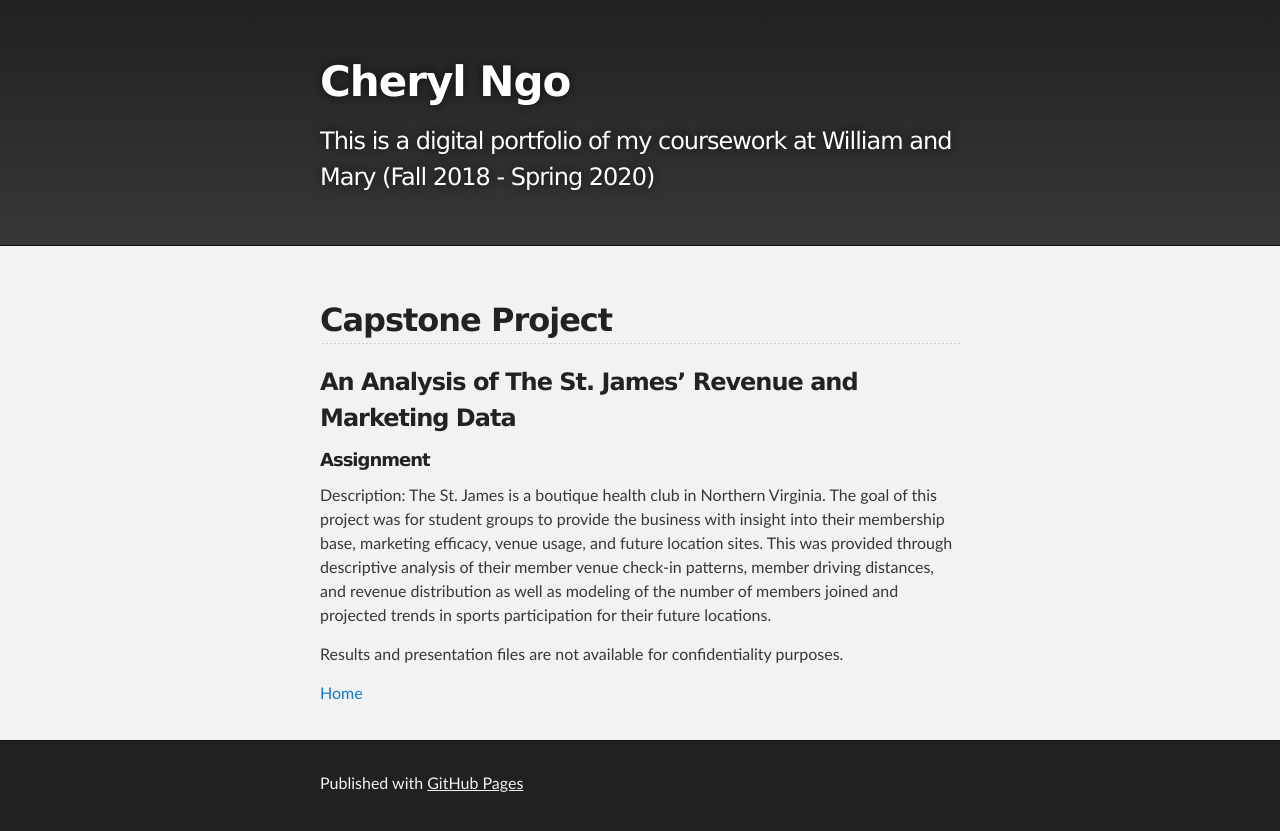
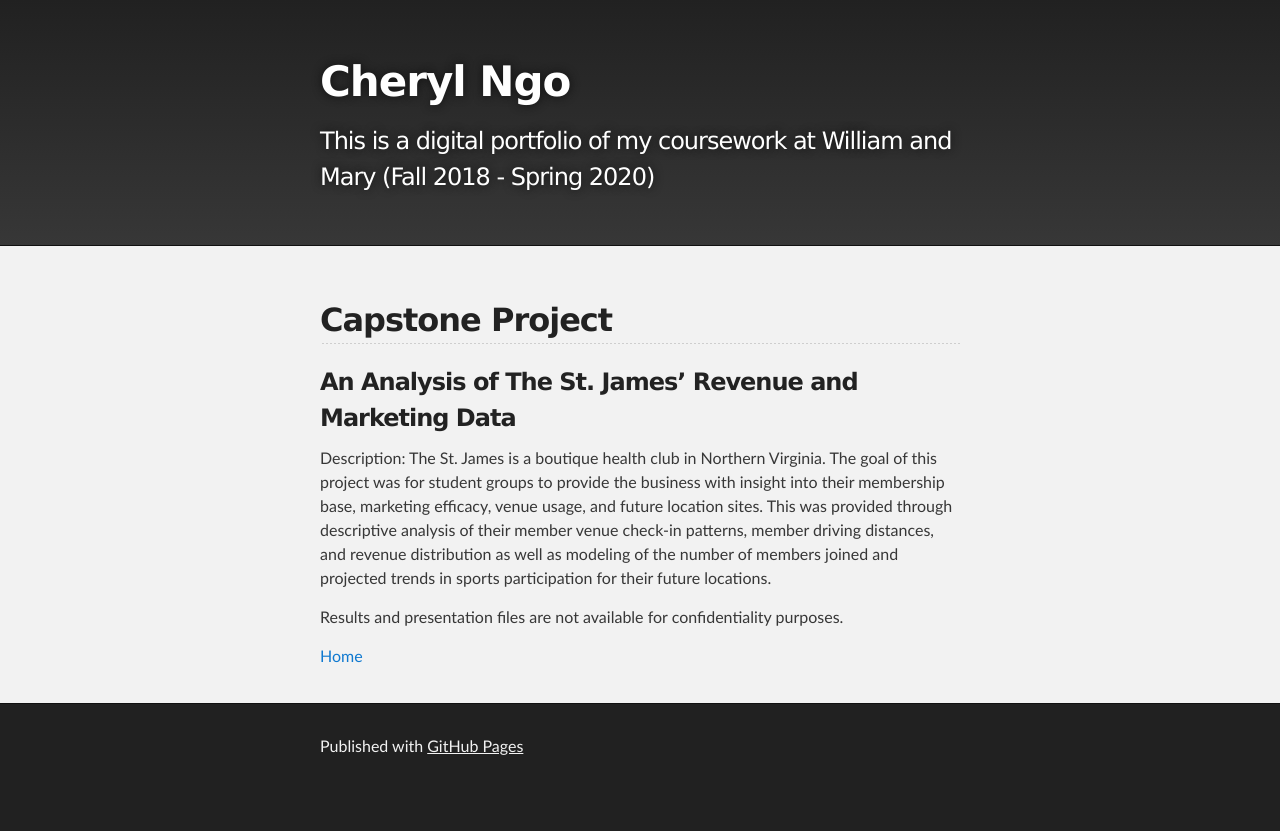
Before and after one commit to Cherylngo/cherylngo.github.io, a Jekyll site: the page built from Capstone/index.md, in a window 1280 px wide. Shown: the top 831 px of the page. Built offline with Jekyll 4.4.1, drawn with Linux system fonts in a browser that asks for light colours; our own code applies the rules of GitHub Pages for plain Markdown files.

Commit message:
Update index.md

```diff
--- a/Capstone/index.md
+++ b/Capstone/index.md
@@ -7,7 +7,6 @@
 ## Capstone Project
 ### An Analysis of The St. James' Revenue and Marketing Data
 
-##### Assignment
 Description: The St. James is a boutique health club in Northern Virginia.  The goal of this project was for student groups to provide the business with insight into their membership base, marketing efficacy, venue usage, and future location sites.  This was provided through descriptive analysis of their member venue check-in patterns, member driving distances, and revenue distribution as well as modeling of the number of members joined and projected trends in sports participation for their future locations.
 
 Results and presentation files are not available for confidentiality purposes.
```
